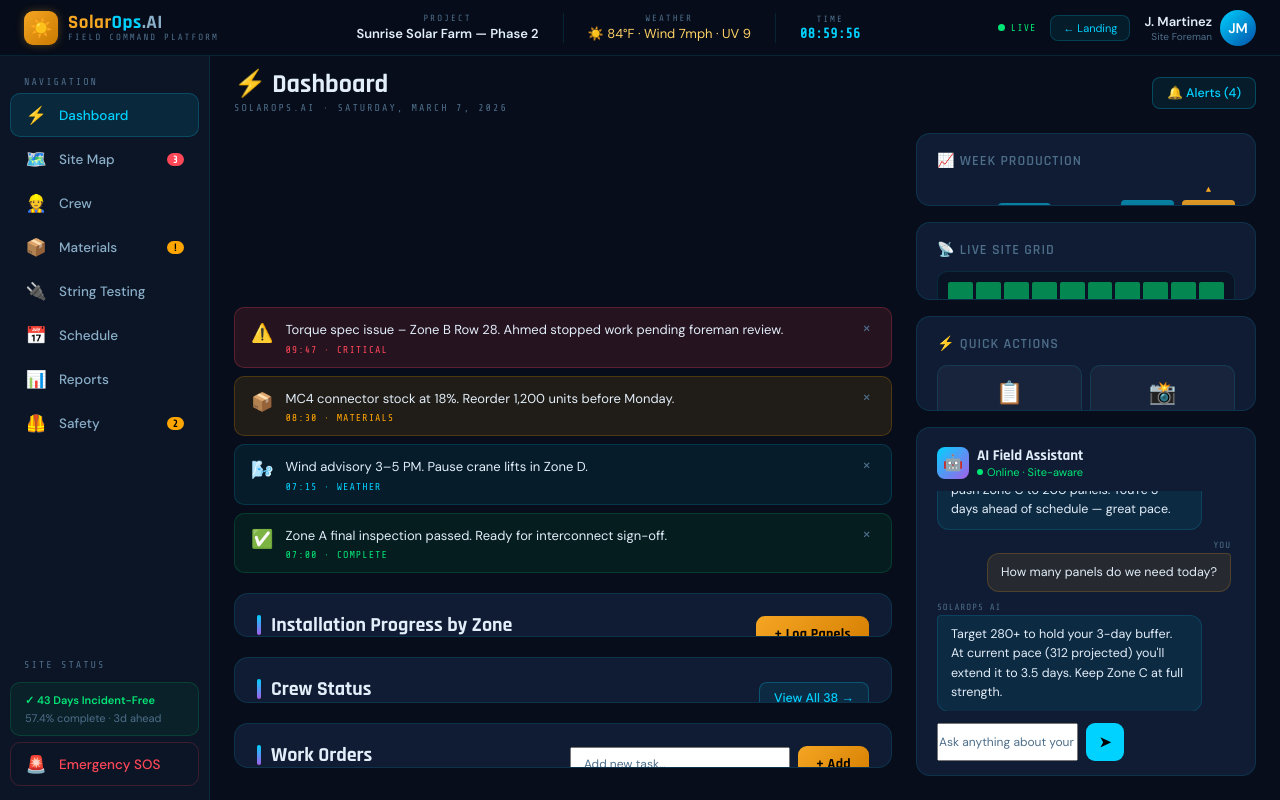
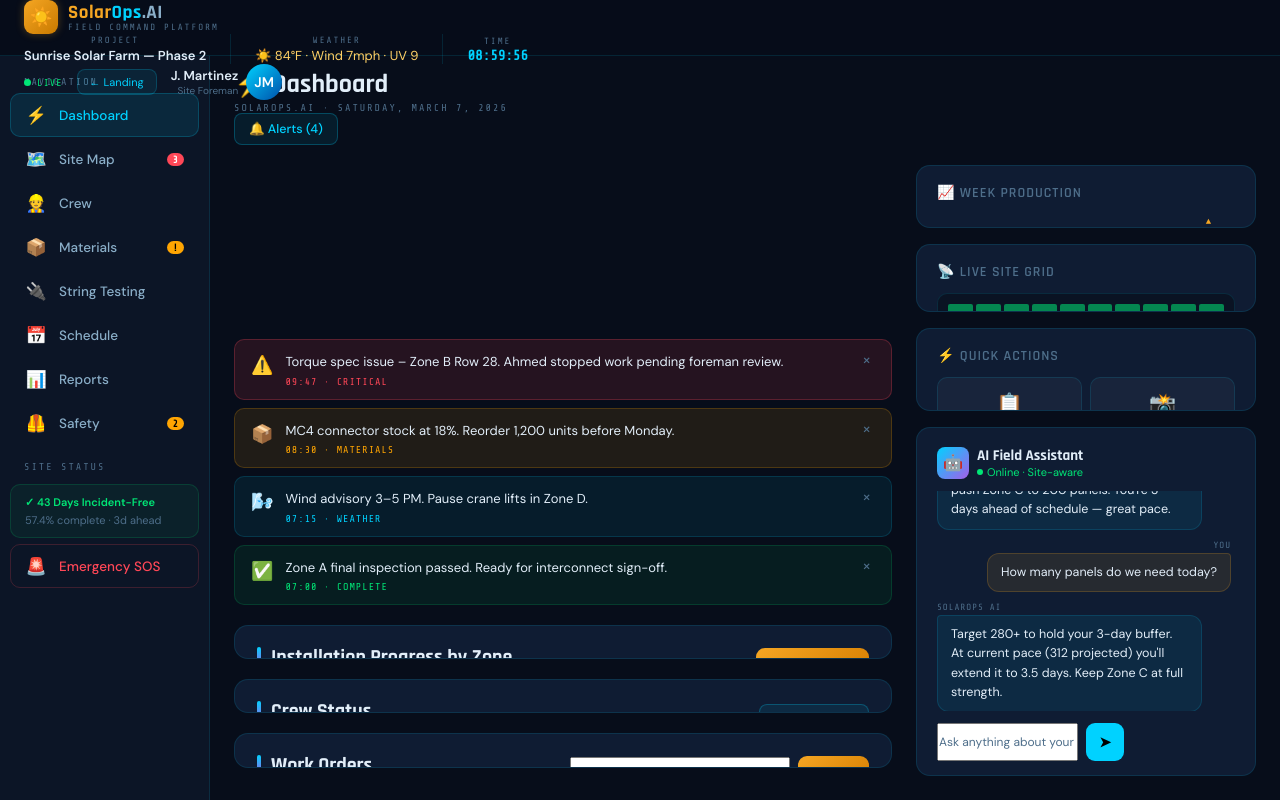
Before and after one commit to sunnyp1041-hash/solarops, a React (Vite) app: page / in a window 1280 px wide. Both pictures are taken after a click on the button "Log in". Built offline with nearby package versions, Linux system fonts and the light colour scheme.

Commit message:
Update App.jsx

```diff
--- a/src/App.jsx
+++ b/src/App.jsx
@@ -1945,7 +1945,7 @@ export default function App() {
     <>
       <style>{G}</style>
       <div style={{ display:"flex", flexDirection:"column", height:"100vh", background:"var(--bg)" }}>
-        <div className="desktop-topbar" style={{ height:56, background:"rgba(7,13,26,.97)", borderBottom:"1px solid var(--border)", display:"flex", alignItems:"center", justifyContent:"space-between", padding:"0 24px", flexShrink:0, backdropFilter:"blur(20px)" }}>
+        <div className="desktop-topbar" style={{ height:56, background:"rgba(7,13,26,.97)", borderBottom:"1px solid var(--border)", alignItems:"center", justifyContent:"space-between", padding:"0 24px", flexShrink:0, backdropFilter:"blur(20px)" }}>
           <div style={{ display:"flex", alignItems:"center", gap:10 }}>
             <div style={{ width:34, height:34, background:"linear-gradient(135deg,var(--sun),#c97a00)", borderRadius:9, display:"flex", alignItems:"center", justifyContent:"center", fontSize:18, animation:"glow 3s ease-in-out infinite", flexShrink:0 }}>☀️</div>
             <div>
@@ -2005,7 +2005,7 @@ export default function App() {
         </div>
 
         <div style={{ display:"flex", flex:1, overflow:"hidden" }}>
-          <div className="desktop-sidebar" style={{ width:210, background:"var(--bg2)", borderRight:"1px solid var(--border)", display:"flex", flexDirection:"column", padding:"14px 10px", flexShrink:0, overflowY:"auto" }}>
+          <div className="desktop-sidebar" style={{ width:210, background:"var(--bg2)", borderRight:"1px solid var(--border)", flexDirection:"column", padding:"14px 10px", flexShrink:0, overflowY:"auto" }}>
             <div className="section-label" style={{ paddingTop:6 }}>Navigation</div>
             {NAV.map(n=>(
               <button key={n.id} className={`nav-link ${tab===n.id?"active":""}`} onClick={()=>setTab(n.id)}>
@@ -2027,7 +2027,7 @@ export default function App() {
           </div>
 
           <div style={{ flex:1, overflow:"hidden", display:"flex", flexDirection:"column" }}>
-            <div className="desktop-page-header" style={{ display:"flex", alignItems:"center", justifyContent:"space-between", padding:"16px 24px 0", flexShrink:0 }}>
+            <div className="desktop-page-header" style={{ alignItems:"center", justifyContent:"space-between", padding:"16px 24px 0", flexShrink:0 }}>
               <div>
                 <div style={{ fontFamily:"'Rajdhani',sans-serif", fontSize:26, fontWeight:700, lineHeight:1 }}>
                   {currentNav?.icon} {currentNav?.label}
```
